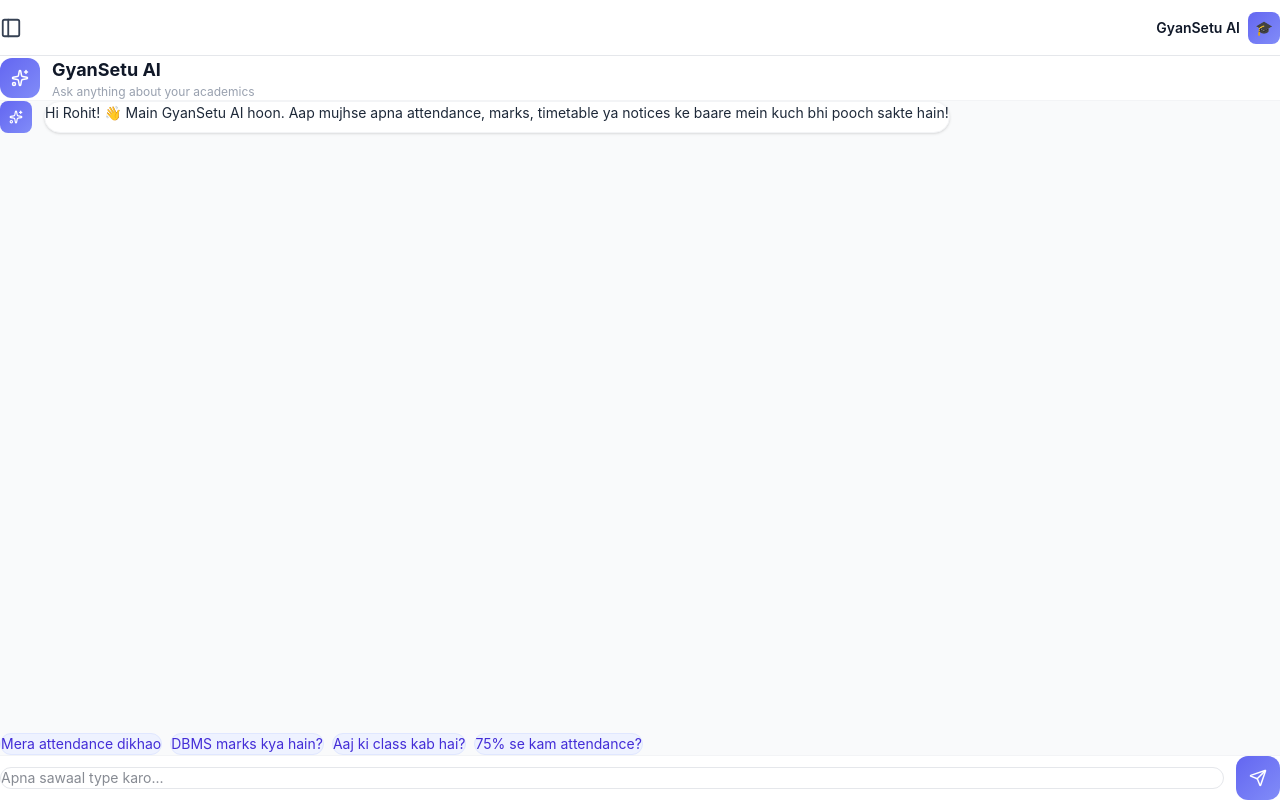
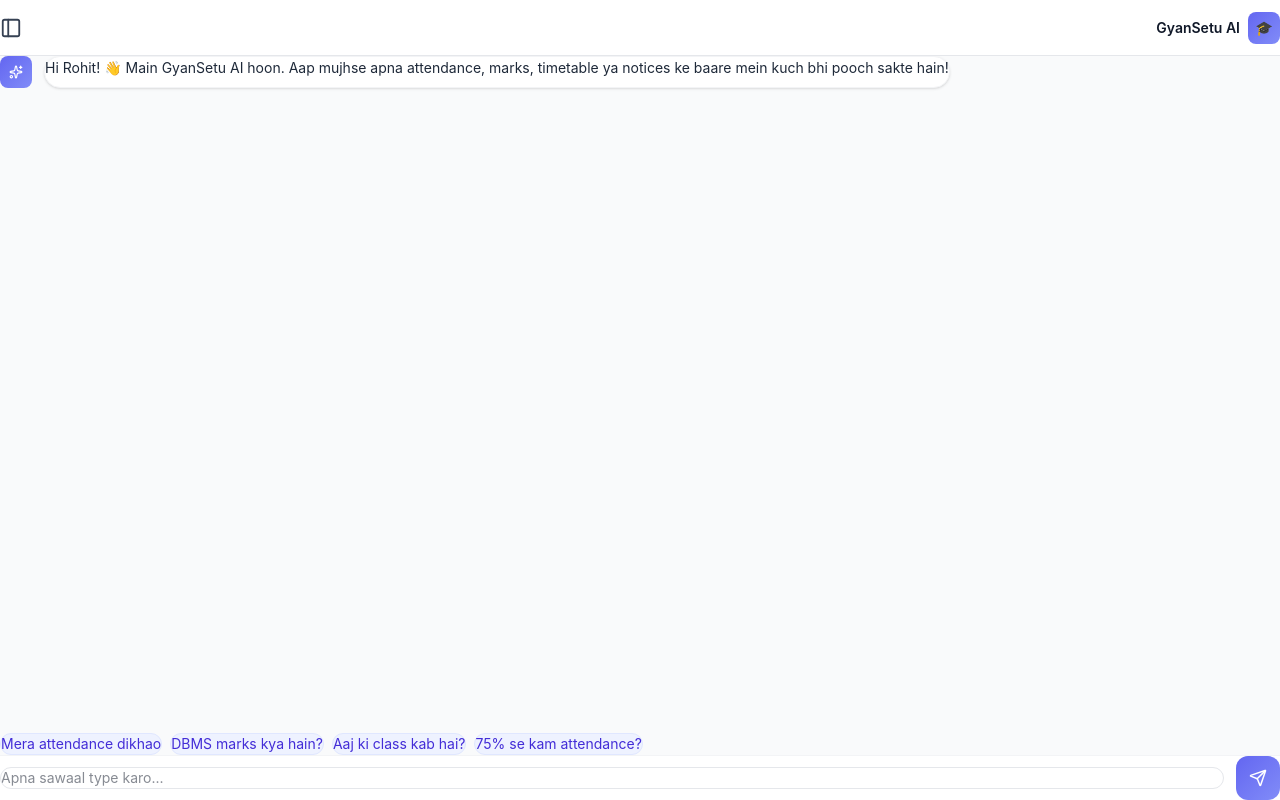
Before and after one commit to Rohitraj45592/gyansetu-ai, a Next.js app in the folder frontend/: page /chat in a window 1280 px wide. Built offline with nearby package versions, Linux system fonts and the light colour scheme; sample sign-in values are in the browser's storage.

Commit message:
Fix chat header spacing

```diff
--- a/frontend/app/chat/page.tsx
+++ b/frontend/app/chat/page.tsx
@@ -63,19 +63,6 @@ export default function ChatPage() {
 
      <main className="flex-1 min-w-0 flex flex-col h-screen" style={{ paddingTop: '56px' }}>
 
-        {/* Header */}
-      <div className="px-4 sm:px-10 py-4 border-b border-gray-100 bg-white">
-          <div className="flex items-center gap-3">
-            <div className="w-10 h-10 rounded-xl flex items-center justify-center"
-              style={{ background: 'linear-gradient(135deg, #6366f1, #818cf8)' }}>
-              <Sparkles size={18} className="text-white" />
-            </div>
-            <div>
-              <h1 className="text-lg font-bold text-gray-900">GyanSetu AI</h1>
-              <p className="text-xs text-gray-400">Ask anything about your academics</p>
-            </div>
-          </div>
-        </div>
 
         {/* Messages */}
         <div className="flex-1 overflow-y-auto px-4 sm:px-10 pt-8 pb-6 space-y-4">
```
